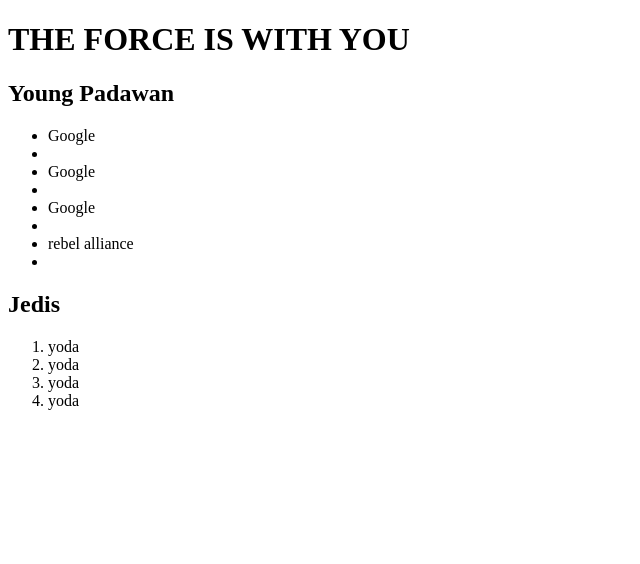
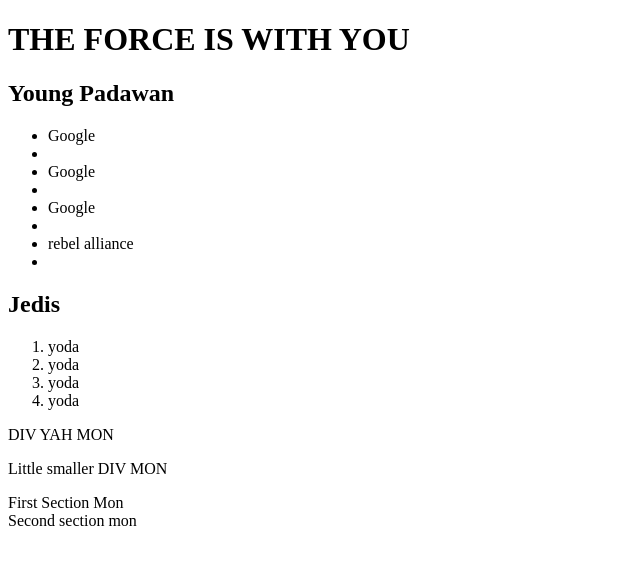
Before and after one commit to Dylonious/Dylanlp.github.io, a plain HTML site: page index.html in a window 1280 px wide. Shown: the whole page, without its empty margins (0-640 px from the left). Drawn offline with Linux system fonts and the light colour scheme.

Commit message:
Update index.html

```diff
--- a/index.html
+++ b/index.html
@@ -22,6 +22,22 @@
       <li>yoda</li>
       </ol>
 
+    <div>
+     DIV YAH MON
+    </div>
+    <p>
+      Little smaller DIV MON
+    </p>
+
+
+    <article>
+      <section>
+        First Section Mon
+      </section>
+      <section>
+        Second section mon
+      </section>
+    </article>
 
 
 
```
